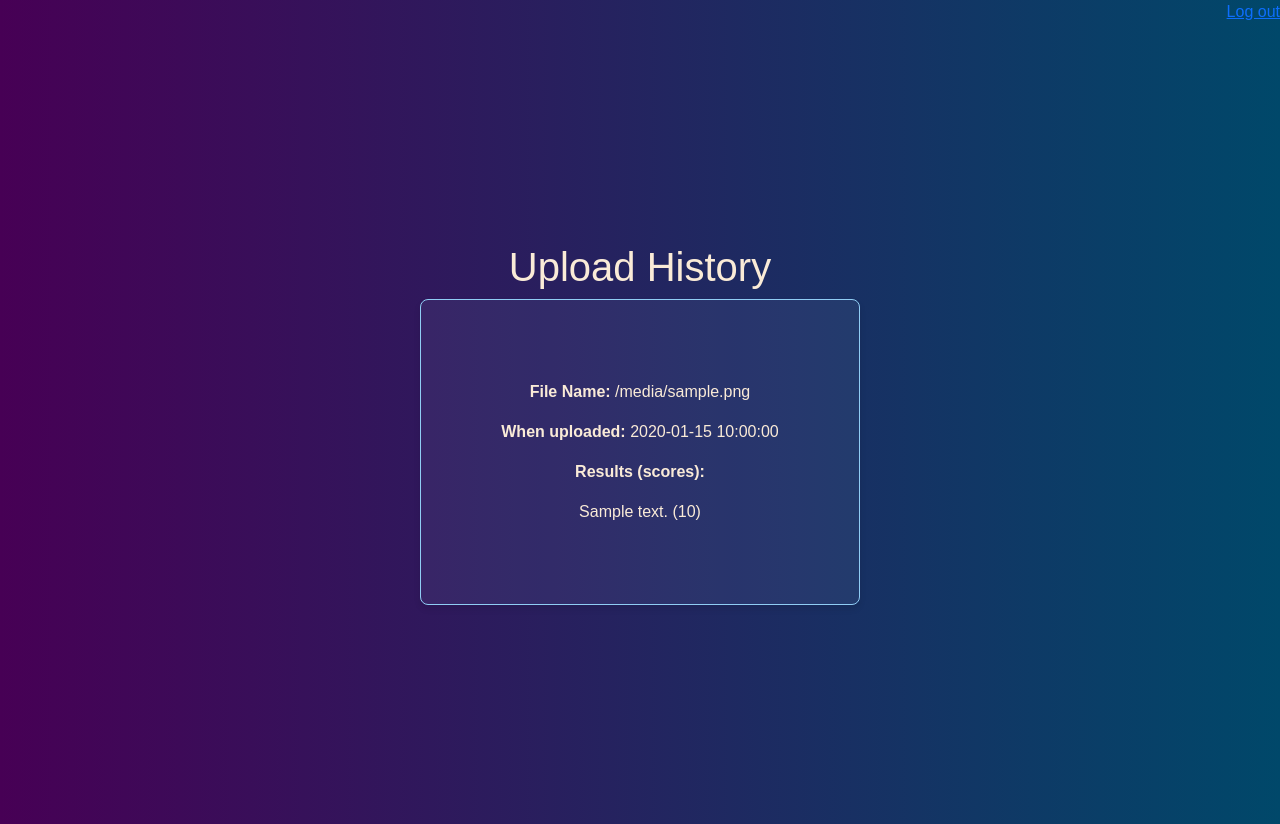
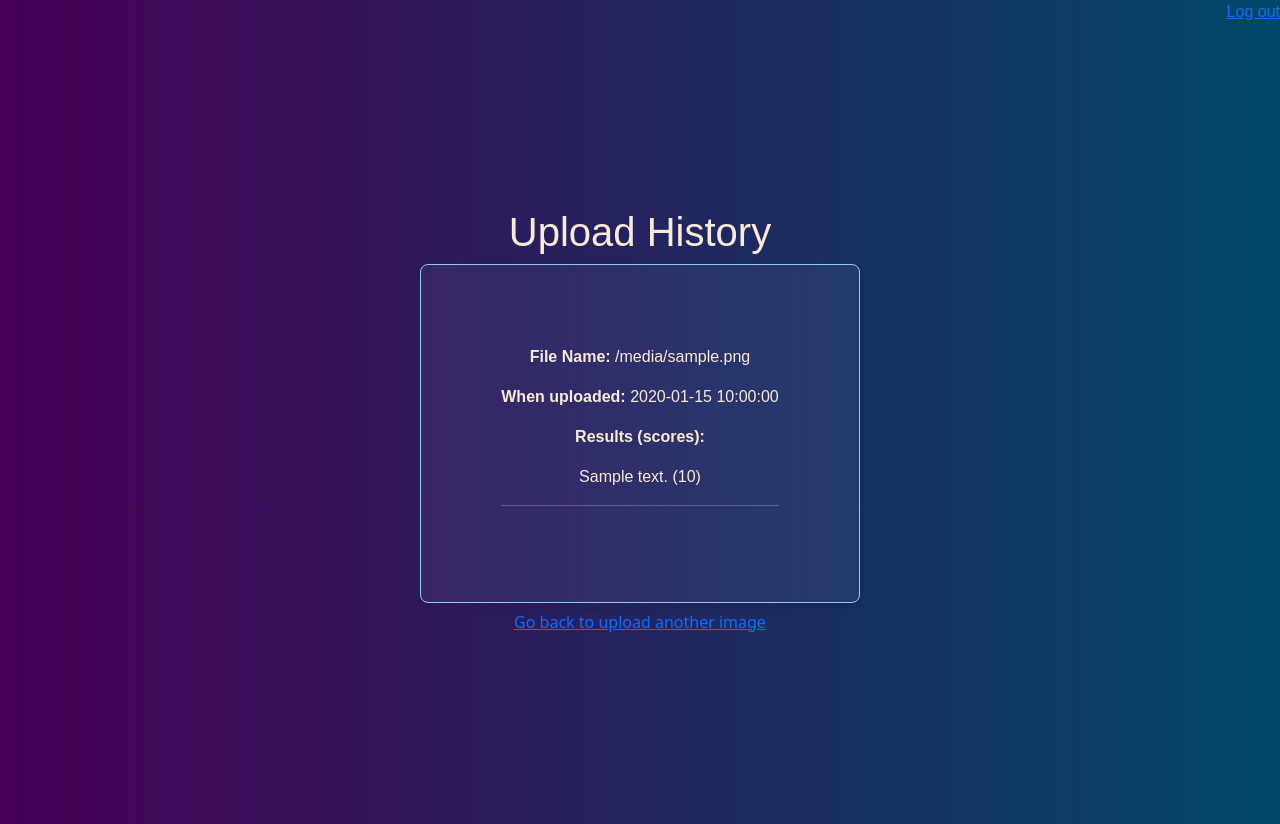
Before and after one commit to SimonasB88/ImageDescriberApp, a FastAPI app: template app/templates/history.html in a window 1280 px wide. Run offline with FastAPI, Linux system fonts and the light colour scheme; the template is opened without the code that fills it: most values are stand-ins (such as "Sample title", 1, 10 or a date in 2020); some libraries are stand-ins or nearby versions.

Commit message:
design updates

```diff
--- a/app/templates/history.html
+++ b/app/templates/history.html
@@ -18,7 +18,7 @@
     <div class="background-svg-pattern flex justify-center items-center min-h-screen">
         <div class="text-center max-w-lg">
             <h1 class="text-3xl font-bold underline align font-family">Upload History</h1>
-                <div class="results-container font-family">
+            <div class="results-container font-family">
                 {% if results %}
                     <ul class="list-group">
                     {% for item in results %}
@@ -29,6 +29,7 @@
                             {% for result in item.results %}
                                 {{ result.description }} ({{ result.score }}) <br>
                             {% endfor %}
+                            <hr>
                         </li>
                     {% endfor %}
                     </ul>
@@ -36,6 +37,7 @@
                     <p>No upload history found.</p>
                 {% endif %}
                 </div>
+            <a href="/authenticate" class="btn btn-link">Go back to upload another image</a>
         </div>
     </div>
 </body>
--- a/app/templates/results.html
+++ b/app/templates/results.html
@@ -40,7 +40,7 @@
             {% endif %}
         </div>
 
-        <a href="/logout" class="btn btn-link">Go back to upload another image</a>
+        <a href="/authenticate" class="btn btn-link">Go back to upload another image</a>
     </div>
 </body>
 </html>
```
